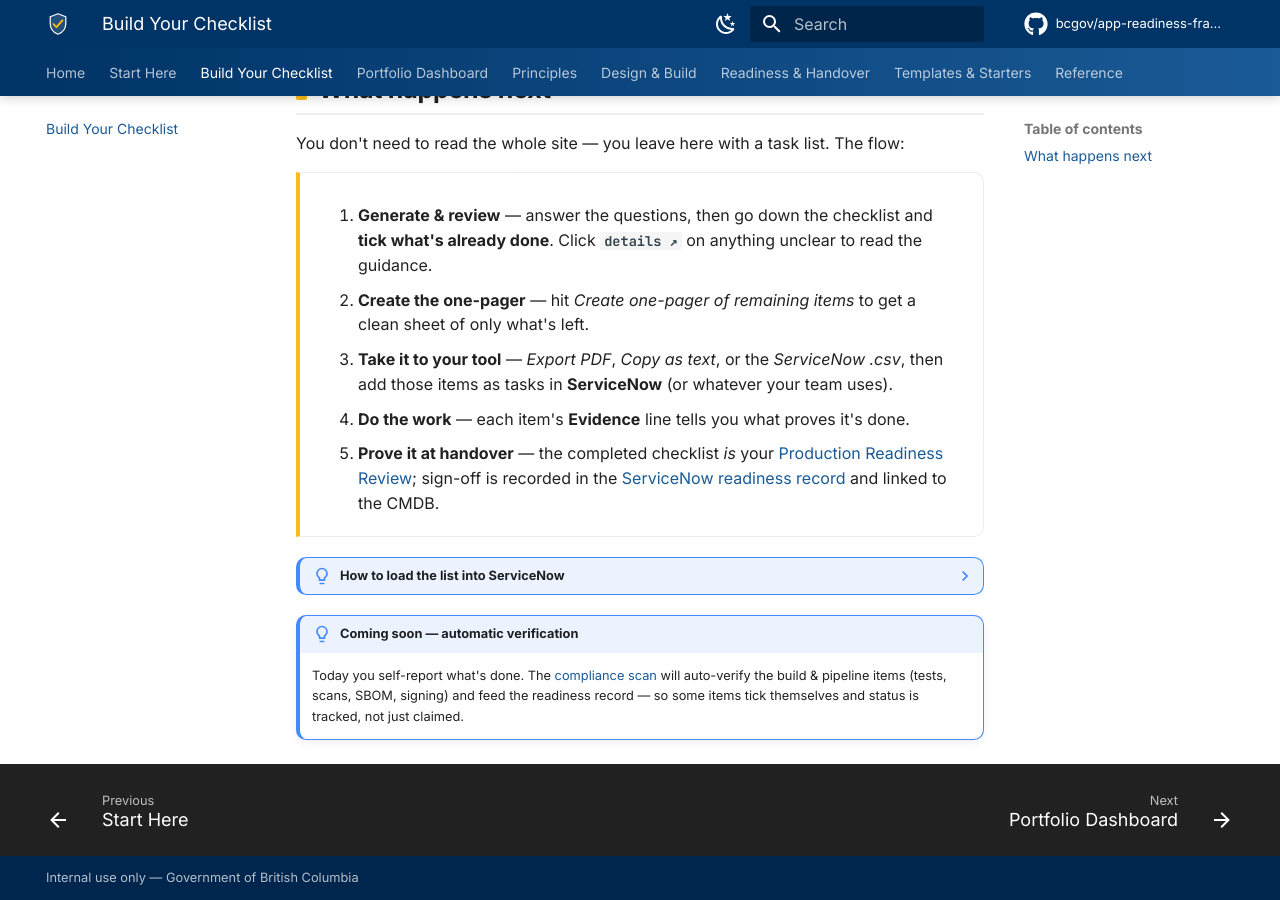
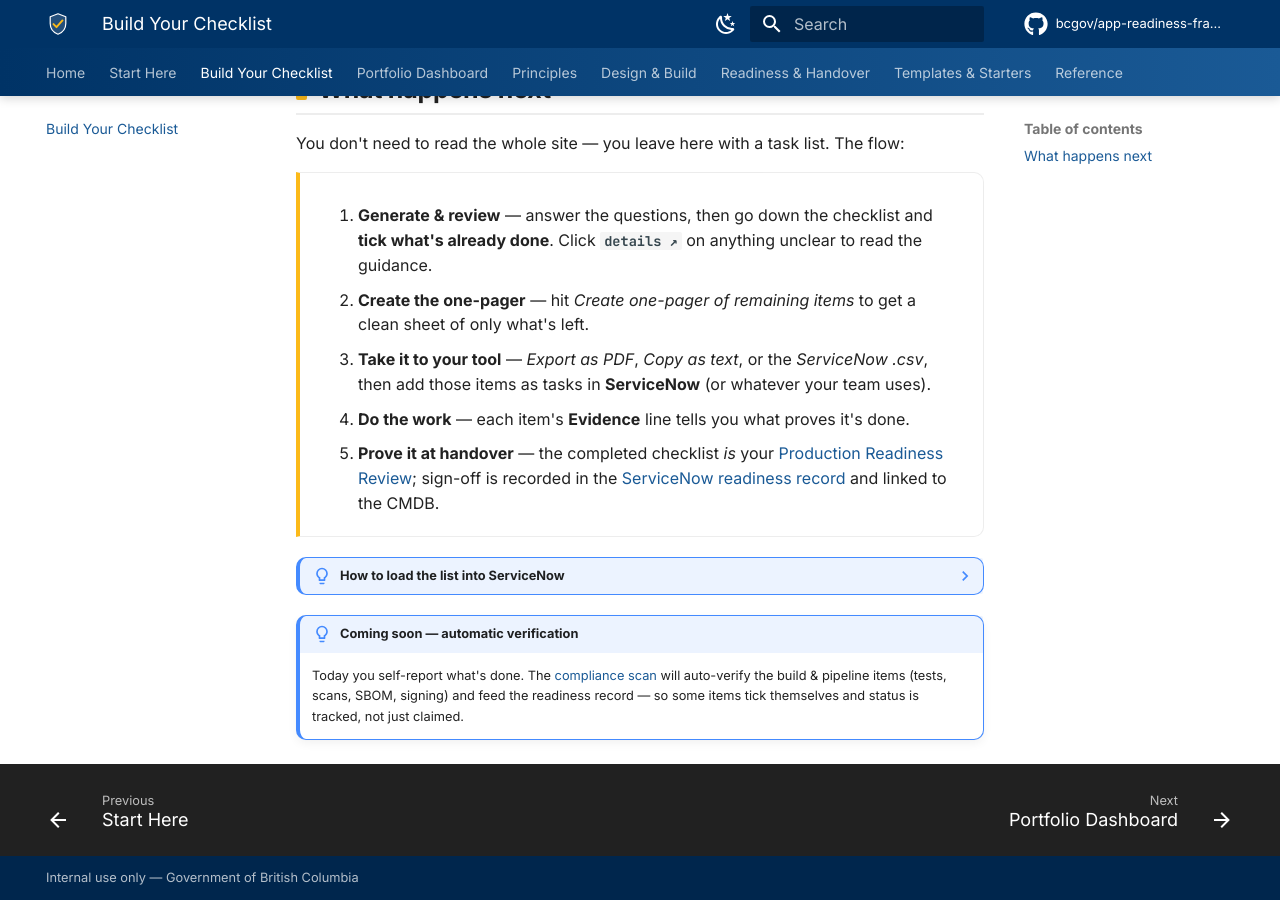
Before and after one commit to bcgov/app-readiness-framework, an MkDocs documentation site: the page built from docs/checklist/checklist-generator.md, in a window 1280 px wide and 900 px high, scrolled down 1085 px. Built offline with MkDocs 1.6.1 and Material for MkDocs 9.7.7, drawn with Linux system fonts in a browser that asks for light colours; comment, search, counter and statistics services are not loaded.

Commit message:
Rename PDF button to 'Export as PDF'

```diff
--- a/docs/checklist/checklist-generator.md
+++ b/docs/checklist/checklist-generator.md
@@ -82,7 +82,7 @@
 
 1. **Generate & review** — answer the questions, then go down the checklist and **tick what's already done**. Click **`details ↗`** on anything unclear to read the guidance.
 2. **Create the one-pager** — hit *Create one-pager of remaining items* to get a clean sheet of only what's left.
-3. **Take it to your tool** — *Export PDF*, *Copy as text*, or the *ServiceNow .csv*, then add those items as tasks in **ServiceNow** (or whatever your team uses).
+3. **Take it to your tool** — *Export as PDF*, *Copy as text*, or the *ServiceNow .csv*, then add those items as tasks in **ServiceNow** (or whatever your team uses).
 4. **Do the work** — each item's **Evidence** line tells you what proves it's done.
 5. **Prove it at handover** — the completed checklist *is* your [Production Readiness Review](../readiness/production-readiness-review.md); sign-off is recorded in the [ServiceNow readiness record](../reference/servicenow-process.md) and linked to the CMDB.
 
--- a/docs/javascripts/generator.js
+++ b/docs/javascripts/generator.js
@@ -488,7 +488,7 @@
   function onePagerHtml(cfg, rows) {
     var by = group(rows);
     var h = '<div class="arr-op-actions">' +
-      '<button class="md-button md-button--primary arr-op-pdf">Export PDF</button>' +
+      '<button class="md-button md-button--primary arr-op-pdf">Export as PDF</button>' +
       '<button class="md-button arr-op-copy">Copy as text</button>' +
       '<span class="arr-op-note">Add these to ServiceNow, JIRA, or your tool of choice.</span></div>' +
       '<div class="arr-op-sheet"><div class="arr-op-title"><h2>Remaining readiness items</h2>' +
```
